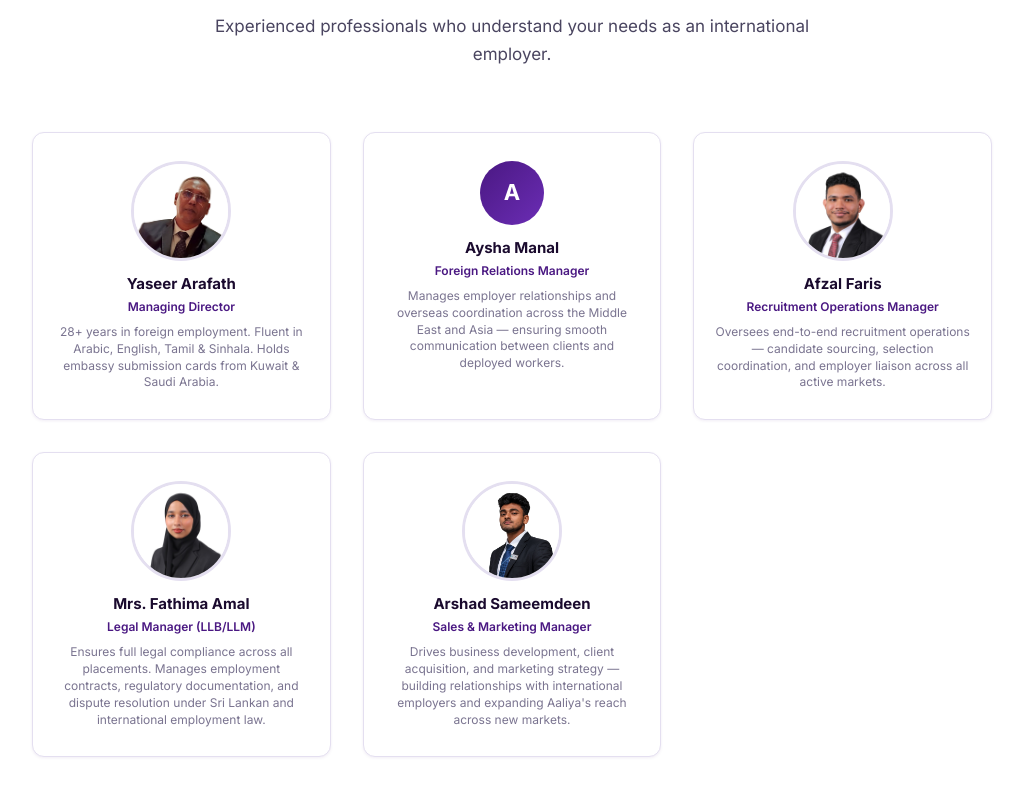
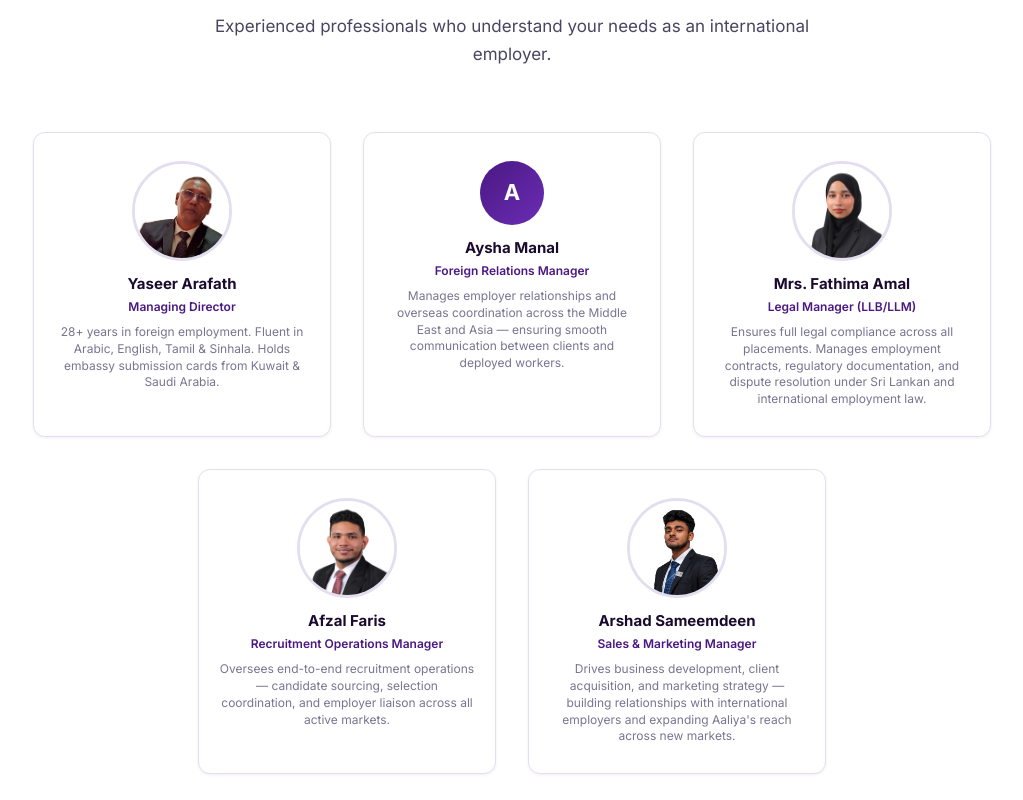
Before and after one commit to ArshadSameemdeen/aaliya-recruitment, a React (Vite) app: page /about in a window 1280 px wide. Shown: the part 4640-5440 px from the top of the page, without its empty margins (128-1151 px from the left). Built offline with nearby package versions, Linux system fonts and the light colour scheme.

Commit message:
Centre last team row, reorder Amal 3rd Afzal 4th

```diff
--- a/src/pages/About.css
+++ b/src/pages/About.css
@@ -454,6 +454,29 @@
   .cert-grid { grid-template-columns: 1fr; }
 }
 
+/* Team grid — centres the last row automatically */
+.team-grid {
+  display: flex;
+  flex-wrap: wrap;
+  justify-content: center;
+  gap: 32px;
+  max-width: 960px;
+  margin: 0 auto;
+}
+
+.team-grid .team-card {
+  width: calc(33.333% - 22px);
+  min-width: 220px;
+}
+
+@media (max-width: 768px) {
+  .team-grid .team-card { width: calc(50% - 16px); }
+}
+
+@media (max-width: 500px) {
+  .team-grid .team-card { width: 100%; }
+}
+
 /* Team photo */
 .team-photo {
   width: 100px;
--- a/src/pages/About.jsx
+++ b/src/pages/About.jsx
@@ -66,8 +66,8 @@ const milestones = [
 const team = [
   { name: 'Yaseer Arafath', role: 'Managing Director', photo: '/arafath.png', note: '28+ years in foreign employment. Fluent in Arabic, English, Tamil & Sinhala. Holds embassy submission cards from Kuwait & Saudi Arabia.' },
   { name: 'Aysha Manal', role: 'Foreign Relations Manager', initial: 'A', note: 'Manages employer relationships and overseas coordination across the Middle East and Asia — ensuring smooth communication between clients and deployed workers.' },
+  { name: 'Mrs. Fathima Amal', role: 'Legal Manager (LLB/LLM)', photo: '/amal.jpeg', note: 'Ensures full legal compliance across all placements. Manages employment contracts, regulatory documentation, and dispute resolution under Sri Lankan and international employment law.' },
   { name: 'Afzal Faris', role: 'Recruitment Operations Manager', photo: '/afzal.jpeg', note: 'Oversees end-to-end recruitment operations — candidate sourcing, selection coordination, and employer liaison across all active markets.' },
-  { name: 'Mrs. Fathima Amal', role: 'Legal Manager (LLB/LLM)', photo: '/amal.jpeg', note: 'Ensures full legal compliance across all placements. Manages employment contracts, regulatory documentation, and dispute resolution under Sri Lankan and international employment law.' },
   { name: 'Arshad Sameemdeen', role: 'Sales & Marketing Manager', photo: '/arshad.png', note: 'Drives business development, client acquisition, and marketing strategy — building relationships with international employers and expanding Aaliya\'s reach across new markets.' },
 ]
 
@@ -224,7 +224,7 @@ export default function About() {
             <h2>The People You'll Work With</h2>
             <p>Experienced professionals who understand your needs as an international employer.</p>
           </div>
-          <div className="grid-3" style={{ maxWidth: '960px', margin: '0 auto' }}>
+          <div className="team-grid">
             {team.map((member, i) => (
               <div key={i} className="team-card">
                 {member.photo
--- a/src/pages/Contact.jsx
+++ b/src/pages/Contact.jsx
@@ -8,7 +8,7 @@ import './Contact.css'
 
 const contactInfo = [
   { icon: <MapPin size={20} />, title: 'Office', lines: ['67, 2/1, Deans Road', 'Colombo 10, Sri Lanka'] },
-  { icon: <Phone size={20} />, title: 'Phone', lines: ['+94 773 041 888', '+94 756 041 888 (WhatsApp)', 'Tel: +94 112 662 933'] },
+  { icon: <Phone size={20} />, title: 'Phone', lines: ['+94 773 041 888', 'Tel: +94 112 662 933'] },
   { icon: <Mail size={20} />, title: 'Email', lines: ['aaliyatravels3101@gmail.com', 'arafath1970@gmail.com'] },
   { icon: <Clock size={20} />, title: 'Hours', lines: ['Mon–Fri: 8:30am – 5:30pm', 'Sat: 9:00am – 1:00pm'] },
 ]
```
